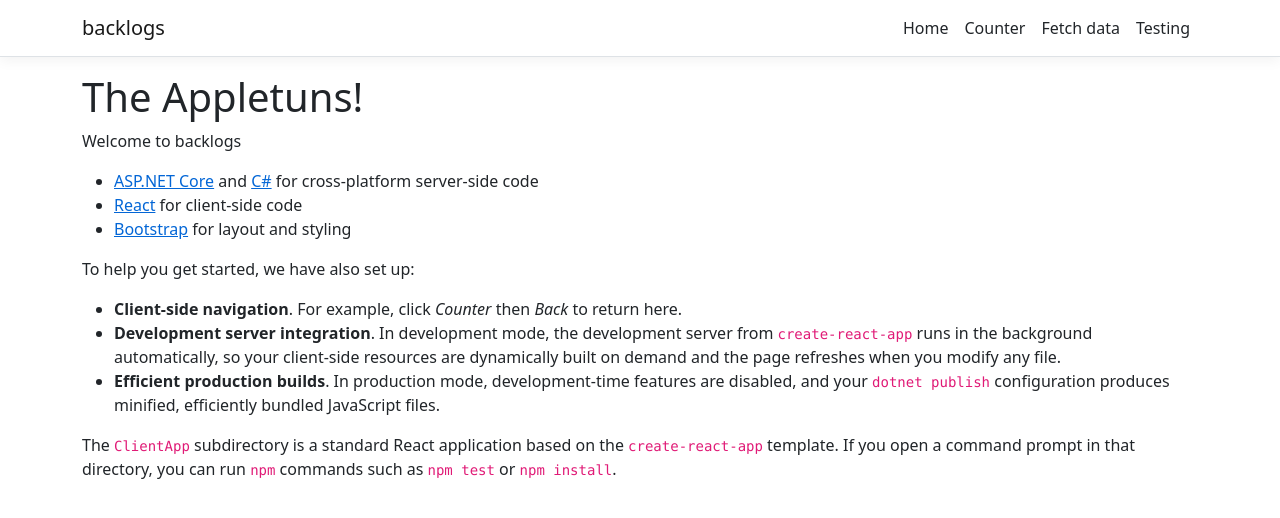
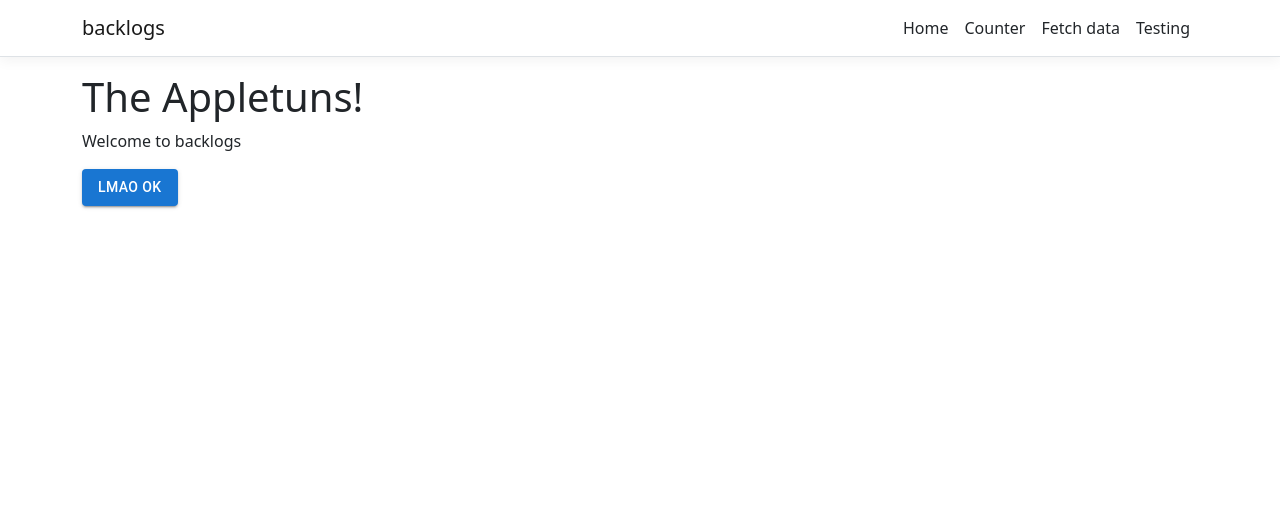
Before and after one commit to The-Appletuns/backlogs, a React (Create React App) app in the folder ClientApp/: page / in a window 1280 px wide. Shown: the top 518 px of the page. Built offline with nearby package versions, Linux system fonts and the light colour scheme.

Commit message:
added mui icons and imported mui to test

```diff
--- a/ClientApp/package.json
+++ b/ClientApp/package.json
@@ -5,6 +5,7 @@
   "dependencies": {
     "@emotion/react": "^11.11.1",
     "@emotion/styled": "^11.11.0",
+    "@mui/icons-material": "^5.14.9",
     "@mui/material": "^5.14.9",
     "bootstrap": "^5.2.3",
     "http-proxy-middleware": "^2.0.6",
--- a/ClientApp/src/components/Home.js
+++ b/ClientApp/src/components/Home.js
@@ -1,26 +1,18 @@
 import React, { Component } from 'react';
+
+import Box from '@mui/material/Box';
+import Button from '@mui/material/Button'
 
 export class Home extends Component {
   static displayName = Home.name;
 
   render() {
     return (
-      <div>
+      <Box>
         <h1>The Appletuns!</h1>
         <p>Welcome to backlogs</p>
-        <ul>
-          <li><a href='https://get.asp.net/'>ASP.NET Core</a> and <a href='https://msdn.microsoft.com/en-us/library/67ef8sbd.aspx'>C#</a> for cross-platform server-side code</li>
-          <li><a href='https://facebook.github.io/react/'>React</a> for client-side code</li>
-          <li><a href='http://getbootstrap.com/'>Bootstrap</a> for layout and styling</li>
-        </ul>
-        <p>To help you get started, we have also set up:</p>
-        <ul>
-          <li><strong>Client-side navigation</strong>. For example, click <em>Counter</em> then <em>Back</em> to return here.</li>
-          <li><strong>Development server integration</strong>. In development mode, the development server from <code>create-react-app</code> runs in the background automatically, so your client-side resources are dynamically built on demand and the page refreshes when you modify any file.</li>
-          <li><strong>Efficient production builds</strong>. In production mode, development-time features are disabled, and your <code>dotnet publish</code> configuration produces minified, efficiently bundled JavaScript files.</li>
-        </ul>
-        <p>The <code>ClientApp</code> subdirectory is a standard React application based on the <code>create-react-app</code> template. If you open a command prompt in that directory, you can run <code>npm</code> commands such as <code>npm test</code> or <code>npm install</code>.</p>
-      </div>
+        <Button variant='contained'>LMAO OK</Button>
+      </Box>
     );
   }
 }
```
Also changed, not shown: 1 other file (tests, documents, lock files or other folders).
